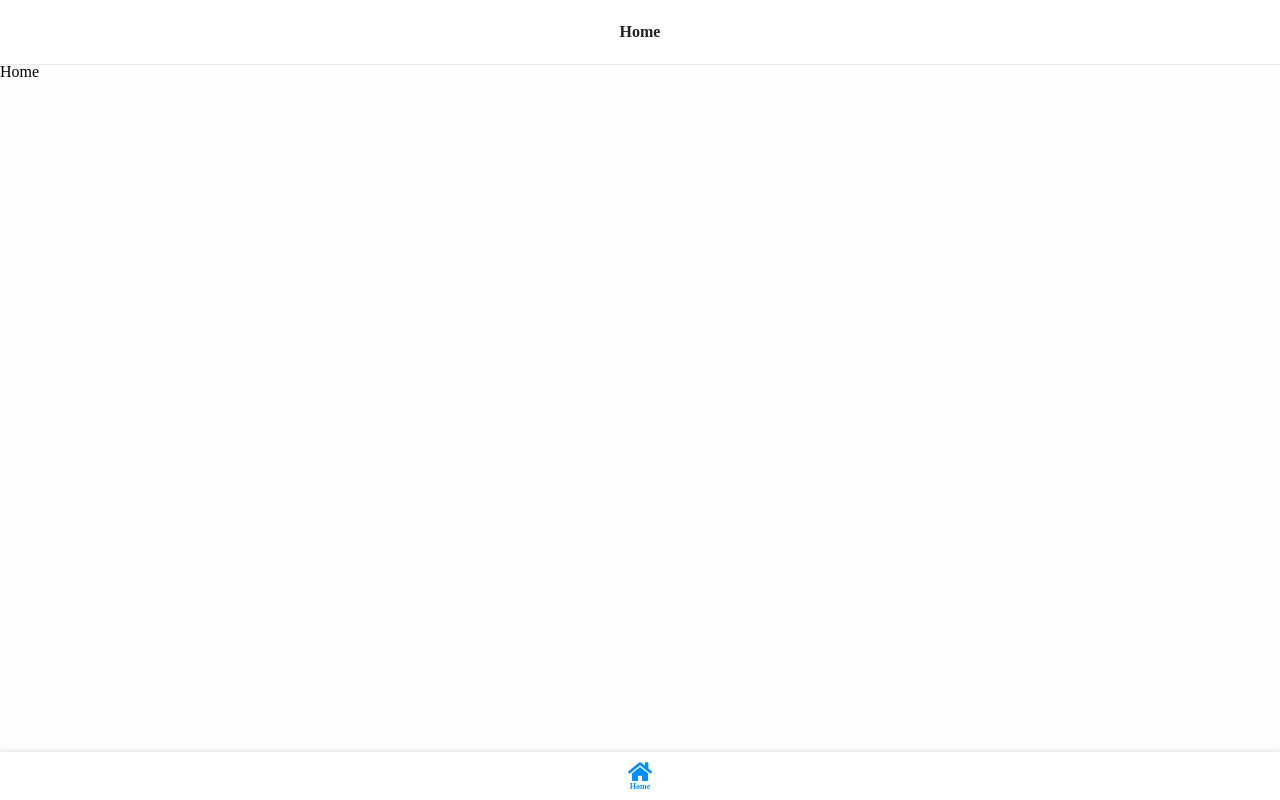
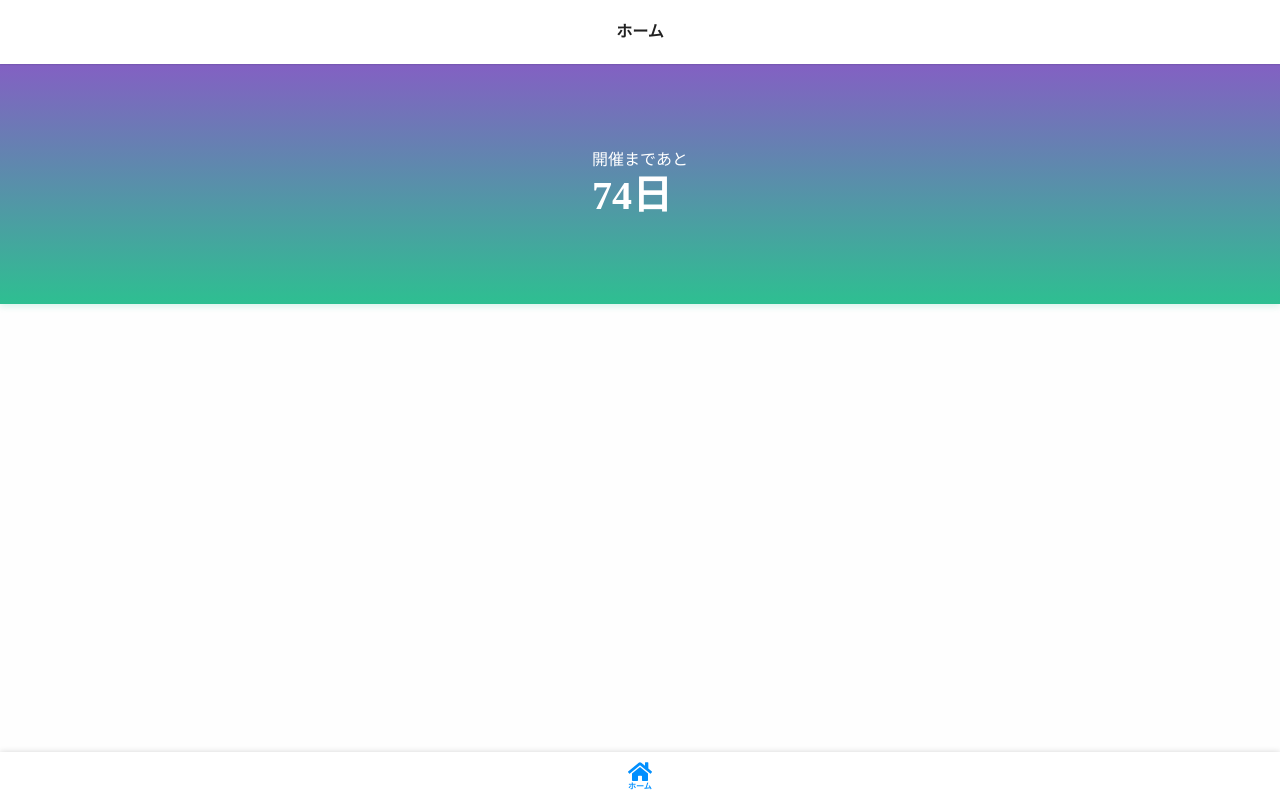
Before and after one commit to TeamKitten/LTApp, a React app: page / in a window 1280 px wide. Built offline with nearby package versions, Linux system fonts and the light colour scheme.

Commit message:
カウントダウン追加

```diff
--- /dev/null
+++ b/src/components/Countdown/index.tsx
@@ -0,0 +1,57 @@
+import * as React from "react";
+import styled from "styled-components";
+
+const Wrapper = styled.div`
+  background: #212121;
+  color: #fff;
+  height: 240px;
+
+  background: #8360c3; /* fallback for old browsers */
+  background: -webkit-linear-gradient(
+    to bottom,
+    #8360c3,
+    #2ebf91
+  ); /* Chrome 10-25, Safari 5.1-6 */
+  background: linear-gradient(
+    to bottom,
+    #8360c3,
+    #2ebf91
+  ); /* W3C, IE 10+/ Edge, Firefox 16+, Chrome 26+, Opera 12+, Safari 7+ */
+  box-shadow: 0 3px 6px rgba(46, 191, 145, 0.16);
+  display: flex;
+  justify-content: center;
+  align-items: center;
+  flex-direction: column;
+`;
+
+const TimerText = styled.h1`
+  font-size: 2.5rem;
+  font-weight: bold;
+`;
+
+const Timer = (props: IProps) => {
+  const now = new Date();
+  const diff = props.openDate.getTime() - now.getTime();
+  const remaningDays = Math.ceil(diff / 86400000);
+  return (
+    <div>
+      <h1 style={{ marginBottom: "8px" }}>開催まであと</h1>
+      <TimerText>{remaningDays}日</TimerText>
+    </div>
+  );
+};
+
+interface IProps {
+  openDate: Date;
+  closeDate: Date;
+}
+
+export const CountDown = (props: IProps) => (
+  <Wrapper>
+    {props.closeDate.getTime() < new Date().getTime() ? (
+      <h1 style={{ fontWeight: "bold" }}>ご来場ありがとうございました！</h1>
+    ) : (
+      <Timer {...props} />
+    )}
+  </Wrapper>
+);
--- a/src/components/NavBar/index.tsx
+++ b/src/components/NavBar/index.tsx
@@ -20,7 +20,7 @@ export const NavBar = withRouter((props: RouteComponentProps) => (
   <StyledFooter>
     <NavBarIcon
       active={props.location.pathname === "/"}
-      title="Home"
+      title="ホーム"
       icon="home"
       onClick={() => props.history.replace("/")}
     />
--- a/src/containers/Home/index.tsx
+++ b/src/containers/Home/index.tsx
@@ -13,11 +13,10 @@ interface IProps {
 @observer
 export class HomeContainer extends React.Component<IProps> {
   public componentWillMount() {
-    this.props.commonStore.title = "Home";
-    this.props.commonStore.pathname = this.props.location.pathname;
+    this.props.commonStore.title = "ホーム";
   }
 
   public render() {
-    return <Home />;
+    return <Home commonState={this.props.commonStore} />;
   }
 }
--- a/src/pages/Home/index.tsx
+++ b/src/pages/Home/index.tsx
@@ -1,3 +1,30 @@
 import * as React from "react";
+import { CountDown } from "../../components/Countdown";
+import { ICommonStore } from "../../stores/Common";
 
-export const Home = () => <h1>Home</h1>;
+interface ISpeakerOrCountdownProps {
+  openDate: Date;
+  closeDate: Date;
+}
+
+const SpeakerOrCountDown = (props: ISpeakerOrCountdownProps) => {
+  const now = new Date();
+  return now.getTime() < props.openDate.getTime() ? (
+    <CountDown openDate={props.openDate} closeDate={props.closeDate} />
+  ) : (
+    <h1>Not implemented</h1>
+  );
+};
+
+interface IProps {
+  commonState: ICommonStore;
+}
+
+export const Home = (props: IProps) => (
+  <section>
+    <SpeakerOrCountDown
+      closeDate={props.commonState.closeDate}
+      openDate={props.commonState.openDate}
+    />
+  </section>
+);
--- a/src/stores/Common.ts
+++ b/src/stores/Common.ts
@@ -2,10 +2,14 @@ import { observable } from "mobx";
 
 export interface ICommonStore {
   title: string;
-  pathname: string;
+  openDate: Date;
+  closeDate: Date;
 }
 
 export class CommonStore implements ICommonStore {
   @observable public title: string = "";
-  @observable public pathname: string = "";
+
+  @observable public openDate: Date = new Date(2019, 2, 2, 13, 30);
+
+  @observable public closeDate: Date = new Date(2019, 2, 2, 16, 30);
 }
```
